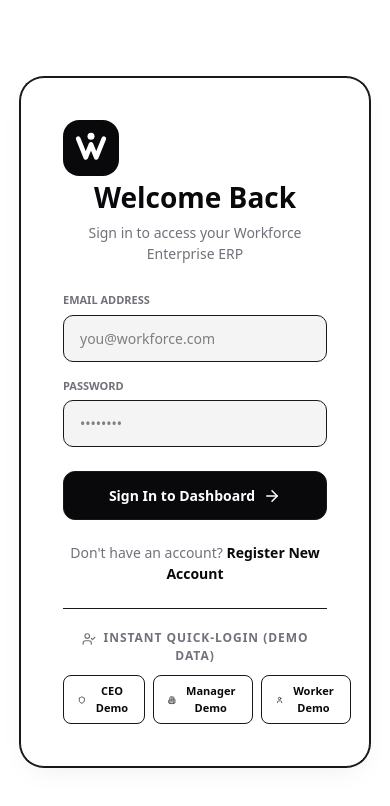
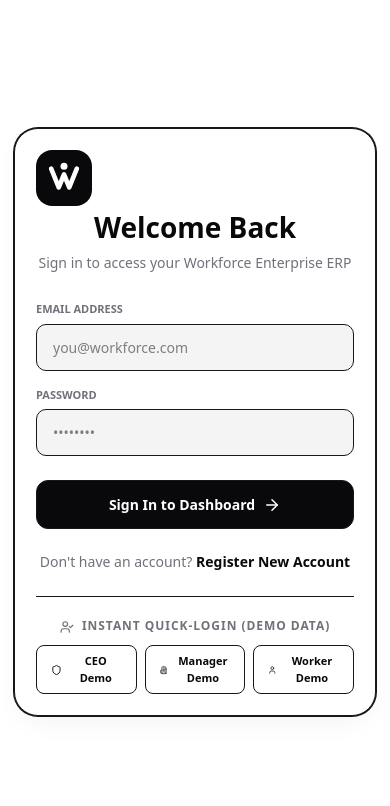
Before and after one commit to Nabeel-progrmer/Workforce-Management, a React (Vite) app in the folder client/client/: page /login in a window 390 px wide. Shown: the top 806 px of the page. Built offline with nearby package versions, Linux system fonts and the light colour scheme; no server answers.

Commit message:
Update App.css

```diff
--- a/client/client/src/App.css
+++ b/client/client/src/App.css
@@ -432,3 +432,44 @@
     width: 100%;
   }
 }
+
+/* ==== RESPONSIVE ENHANCEMENTS ==== */
+/* Fluid type scaling */
+html { font-size: clamp(14px, 1.2vw, 18px); }
+
+/* Auth page – ensure card never overflows on very small screens */
+@media (max-width: 480px) {
+  .auth-card { padding: 1.5rem; max-width: 100%; }
+  .auth-page { padding: 1rem; }
+}
+
+/* Metric cards – increase columns on larger screens, collapse to single column on narrow */
+@media (min-width: 1440px) {
+  .metrics-grid { grid-template-columns: repeat(4, minmax(240px, 1fr)); }
+}
+@media (max-width: 767px) {
+  .metrics-grid { grid-template-columns: repeat(2, minmax(200px, 1fr)); }
+}
+@media (max-width: 480px) {
+  .metrics-grid { grid-template-columns: 1fr; }
+}
+
+/* Kanban board – stack columns on small devices */
+@media (max-width: 767px) {
+  .kanban-board { grid-template-columns: 1fr; }
+}
+
+/* Navbar adjustments for very small screens */
+@media (max-width: 380px) {
+  .nav-left h1 { font-size: 14px; }
+  .nav-right { gap: 8px; }
+}
+
+/* Ensure sidebar overlay covers full screen on all breakpoints */
+.sidebar-overlay { position: fixed; inset: 0; }
+
+/* Minor spacing tweaks for mobile */
+@media (max-width: 560px) {
+  .page-header { gap: 8px; }
+  .page-header h2 { font-size: 20px; }
+}
```
